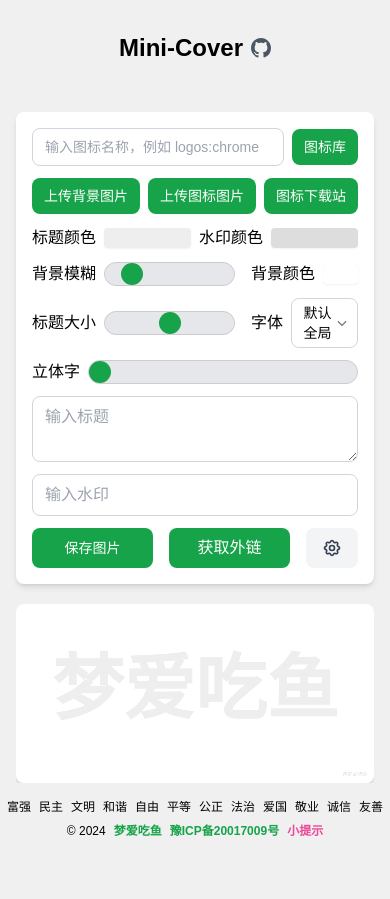
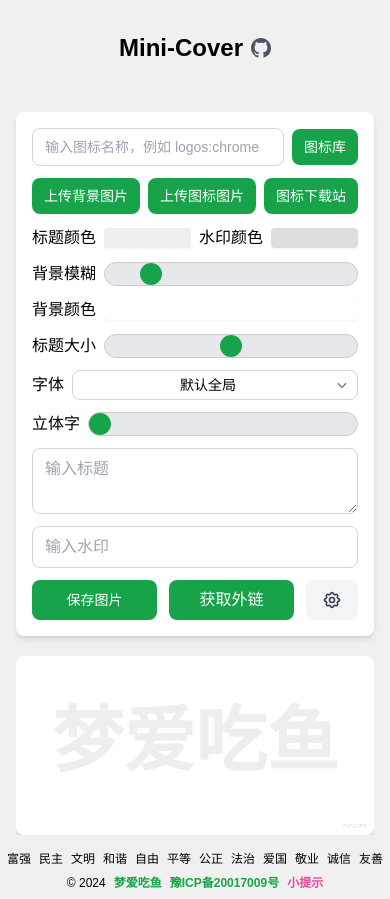
Before and after one commit to JLinMr/Mini-Cover, a Vue app: page / in a window 390 px wide. Before the commit the page ends 847 px from the top, so only its background shows below. Built offline with nearby package versions, Linux system fonts and the light colour scheme; a small style sheet from the web is missing; a web font is replaced by a local one.

Commit message:
💄 优化移动端样式

```diff
--- a/src/components/CoverGenerator.vue
+++ b/src/components/CoverGenerator.vue
@@ -62,8 +62,8 @@
       </div>
 
       <!-- 背景模糊设置 -->
-      <div class="flex items-center gap-4 mb-3">
-        <div class="flex-[6] flex items-center gap-2">
+      <div class="flex flex-col sm:flex-row items-center gap-3 mb-3">
+        <div class="w-full sm:flex-[6] flex items-center gap-2">
           <label class="whitespace-nowrap" for="inputBgBlur">背景模糊</label>
           <input
             type="range"
@@ -75,7 +75,7 @@
             class="flex-1 h-2 bg-gray-200 rounded-lg appearance-none cursor-pointer"
           >
         </div>
-        <div class="flex-[4] flex items-center gap-2">
+        <div class="w-full sm:flex-[4] flex items-center gap-2">
           <label class="whitespace-nowrap" for="inputBgColor">背景颜色</label>
           <input
             type="color"
@@ -90,11 +90,11 @@
       <!-- 图标和阴影设置 -->
       <div
         class="flex flex-col gap-3 overflow-hidden transition-all duration-300 ease-out"
-        :class="state.squareImageUrl ? 'mb-3 max-h-[200px] opacity-100' : 'max-h-0 opacity-0'"
+        :class="state.squareImageUrl ? 'mb-3 max-h-[300px] sm:max-h-[200px] opacity-100' : 'max-h-0 opacity-0'"
       >
         <!-- 图标控制 -->
-        <div class="flex gap-4">
-          <div class="flex-1 flex items-center gap-2">
+        <div class="flex flex-col sm:flex-row gap-3">
+          <div class="w-full sm:flex-1 flex items-center gap-2">
             <label class="whitespace-nowrap" for="inputSquareSize">图标大小</label>
             <input
               type="range"
@@ -106,7 +106,7 @@
               class="flex-1 h-2 bg-gray-200 rounded-lg appearance-none cursor-pointer"
             >
           </div>
-          <div class="flex-1 flex items-center gap-2">
+          <div class="w-full sm:flex-1 flex items-center gap-2">
             <label class="whitespace-nowrap" for="inputRotation">图标旋转</label>
             <input
               type="range"
@@ -121,8 +121,8 @@
         </div>
 
         <!-- 阴影控制 -->
-        <div class="flex gap-4">
-          <div class="flex-[6] flex items-center gap-2">
+        <div class="flex flex-col sm:flex-row gap-3">
+          <div class="w-full sm:flex-[6] flex items-center gap-2">
             <label class="whitespace-nowrap" for="inputShadowStrength">图标阴影大小</label>
             <input
               type="range"
@@ -134,7 +134,7 @@
               class="flex-1 h-2 bg-gray-200 rounded-lg appearance-none cursor-pointer"
             >
           </div>
-          <div class="flex-[4] flex items-center gap-2">
+          <div class="w-full sm:flex-[4] flex items-center gap-2">
             <label class="whitespace-nowrap" for="inputShadowColor">图标阴影颜色</label>
             <input
               type="color"
@@ -147,8 +147,8 @@
         </div>
 
         <!-- 图标背景控制 -->
-        <div class="flex gap-4">
-          <div class="flex-[6] flex items-center gap-2">
+        <div class="flex flex-col sm:flex-row gap-3">
+          <div class="w-full sm:flex-[6] flex items-center gap-2">
             <label class="whitespace-nowrap" for="inputIconBgSize">图标背景大小</label>
             <input
               type="range"
@@ -160,7 +160,7 @@
               class="flex-1 h-2 bg-gray-200 rounded-lg appearance-none cursor-pointer"
             >
           </div>
-          <div class="flex-[4] flex items-center gap-2">
+          <div class="w-full sm:flex-[4] flex items-center gap-2">
             <label class="whitespace-nowrap" for="inputIconColor">图标背景颜色</label>
             <input
               type="color"
@@ -174,8 +174,8 @@
       </div>
 
       <!-- 文本设置 -->
-      <div class="flex gap-4 mb-3">
-        <div class="flex-1 flex items-center gap-2">
+      <div class="flex flex-col sm:flex-row gap-3 mb-3">
+        <div class="w-full sm:flex-1 flex items-center gap-2">
           <label class="whitespace-nowrap" for="inputTextSize">标题大小</label>
           <input
             type="range"
@@ -187,7 +187,7 @@
             class="flex-1 h-2 bg-gray-200 rounded-lg appearance-none cursor-pointer"
           >
         </div>
-        <div class="flex-1 flex items-center gap-2">
+        <div class="w-full sm:flex-1 flex items-center gap-2">
           <label class="whitespace-nowrap">字体</label>
           <div class="relative flex-1" @click.stop>
             <button
@@ -224,10 +224,10 @@
       </div>
 
       <!-- 行高和立体效果设置 -->
-      <div class="flex mb-3">
+      <div class="flex flex-col sm:flex-row mb-3">
         <div
           class="flex items-center gap-2 overflow-hidden transition-all duration-300 ease-out"
-          :class="state.hasMultipleLines ? 'max-w-[300px] opacity-100 mr-4' : 'max-w-0 opacity-0 mr-0'"
+          :class="state.hasMultipleLines ? ['opacity-100 mb-3 sm:mb-0 sm:mr-4','w-full sm:w-[300px]'] : 'h-0 opacity-0 w-0'"
         >
           <label class="whitespace-nowrap" for="inputLineHeight">标题行高</label>
           <input
@@ -267,7 +267,7 @@
       ></textarea>
 
       <!-- 水印设置 -->
-      <div class="flex items-center gap-4 mb-3">
+      <div class="flex items-center gap-3 mb-3">
         <input
           type="text"
           id="inputWatermark"
@@ -278,7 +278,7 @@
       </div>
 
       <!-- 操作按钮 -->
-      <div class="flex gap-4">
+      <div class="flex gap-3">
         <button
           @click="saveWebp"
           class="flex-1 px-4 py-2 bg-green-600 text-white rounded-lg hover:bg-green-700 transition-colors text-sm"
```
